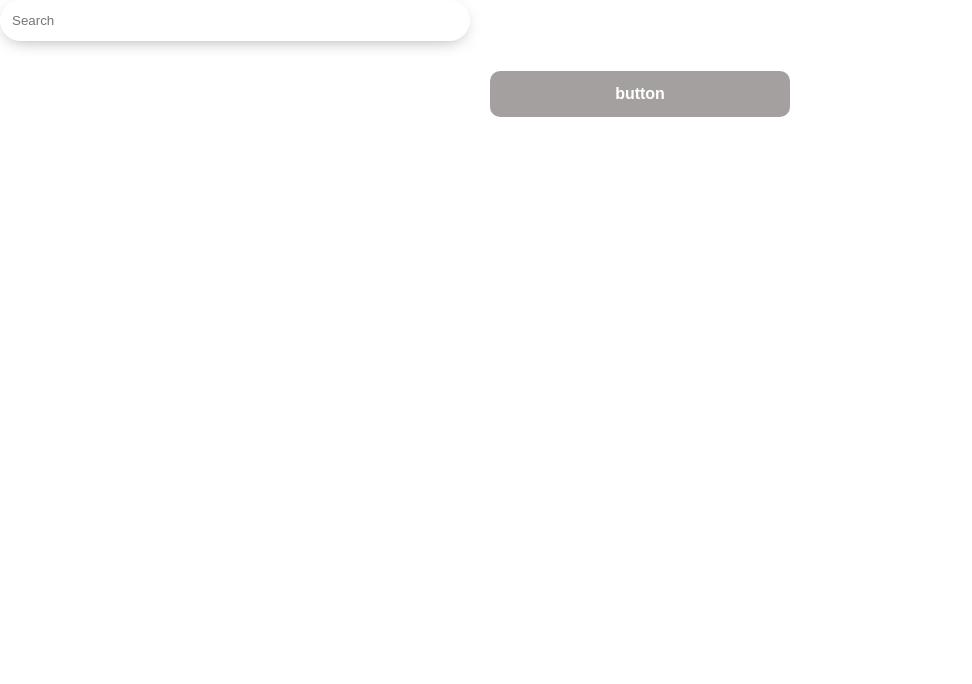
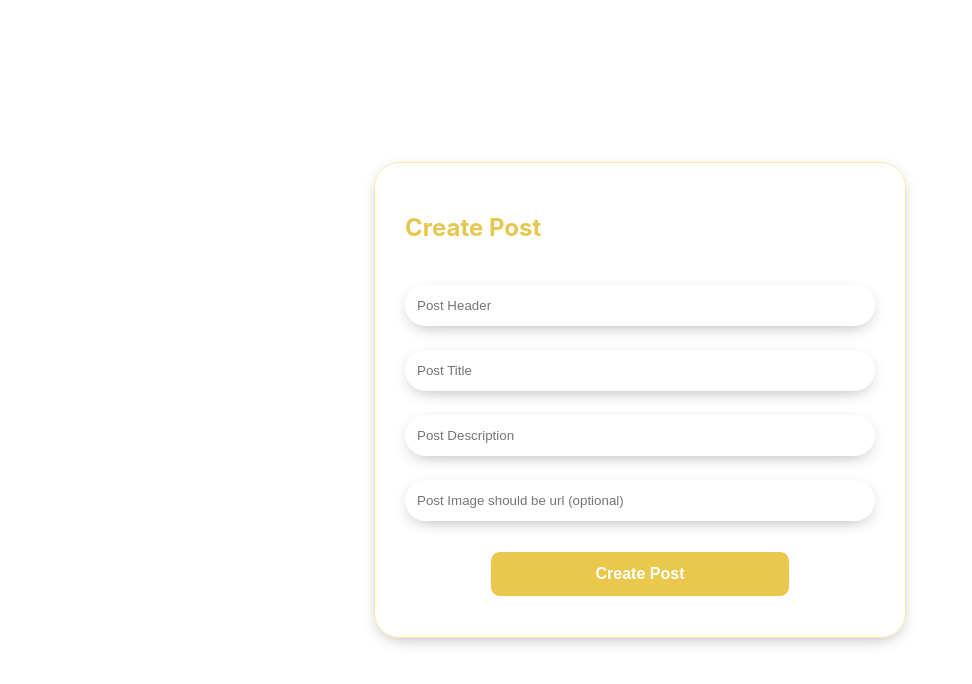
Before and after one commit to MohamedAhmed122/Post-Entrance-test, a React (Create React App) app in the folder frontend/: page / in a window 1280 px wide. Shown: the top 684 px of the page, without its empty margins (0-972 px from the left). Built offline with nearby package versions, Linux system fonts and the light colour scheme.

Commit message:
Create PostForm and Add Validation using Formik and Yup

```diff
--- a/frontend/src/App.js
+++ b/frontend/src/App.js
@@ -1,12 +1,12 @@
 import CustomButton from "./App/common/CustomButton";
 import CustomInput from "./App/common/CustomInput";
 import "./App.css";
+import CreatePost from "./App/components/PostForm";
 
 function App() {
   return (
     <div className="app">
-      <CustomInput placeholder="Search" />
-      <CustomButton disabled title="button" />
+      <CreatePost />
     </div>
   );
 }
--- a/frontend/src/App/common/CustomInput/index.js
+++ b/frontend/src/App/common/CustomInput/index.js
@@ -1,19 +1,13 @@
 import "./styleCustomInput.css";
-
 
 import CancelIcon from "@material-ui/icons/Cancel";
 
 import "./styleCustomInput.css";
 
-export default function CustomInput({ value, onChange, placeholder, icon, onIconClick }) {
+export default function CustomInput({ icon, onIconClick, ...props }) {
   return (
     <div className="custom_input flex_center">
-      <input
-        value={value}
-        onChange={onChange}
-        className="custom_input__input"
-        placeholder={placeholder}
-      />
+      <input className="custom_input__input" {...props} />
       {icon && <CancelIcon style={{ color: "gray" }} onClick={onIconClick} />}
     </div>
   );
--- a/frontend/src/App/common/FormInput/index.js
+++ b/frontend/src/App/common/FormInput/index.js
@@ -3,21 +3,16 @@ import { FormControl } from "@material-ui/core";
 
 import CustomInput from "../CustomInput";
 
-export default function FromInput({ label, placeholder, ...props }) {
+export default function FromInput({ ...props }) {
   const [field, meta] = useField(props);
   return (
-    <FormControl style={{ width: "100%" }} error={meta.touched && !!meta.error}>
-      <CustomInput
-        placeholder={placeholder}
-        {...field}
-        {...props}
-        style={{
-          marginBottom: "0.5rem",
-          padding: 10,
-        }}
-      />
+    <FormControl
+      style={{ width: "100%", marginTop: "1.5rem" }}
+      error={meta.touched && !!meta.error}
+    >
+      <CustomInput {...field} {...props} />
       {meta.error && meta.touched ? (
-        <label style={{ color: "red" }}>{meta.error}</label>
+        <label style={{ color: "red", marginTop: 10 , fontSize: 14,}}>{meta.error}</label>
       ) : null}
     </FormControl>
   );
--- /dev/null
+++ b/frontend/src/App/components/PostForm/index.js
@@ -0,0 +1,46 @@
+import { Formik, Form } from "formik";
+import * as Yup from "yup";
+import FromInput from "../../common/FormInput";
+import CustomButton from "../../common/CustomButton";
+import "./styleform.css";
+
+const validationSchema = Yup.object({
+  header: Yup.string().required().min(10).label("Header"),
+  title: Yup.string().required().min(10).label("Title"),
+  description: Yup.string().required().min(20).label("Description"),
+  image: Yup.string().url(),
+});
+
+export default function CreatePost() {
+  return (
+    <div className="create_post">
+      <div className="card">
+        <h2 className="title">Create Post </h2>
+        <Formik
+          validationSchema={validationSchema}
+          initialValues={{ header: "", title: "", description: "", image: "" }}
+          onSubmit={(values) => {
+            console.log(values);
+          }}
+        >
+          {({ dirty, isSubmitting, isValid }) => (
+            <Form className="flexCol">
+              <FromInput name="header" placeholder="Post Header" />
+              <FromInput name="title" placeholder="Post Title" />
+              <FromInput name="description" placeholder="Post Description" />
+              <FromInput
+                name="image"
+                placeholder="Post Image should be url (optional)"
+              />
+              <CustomButton
+                type="submit"
+                title="Create Post"
+                disabled={!isValid || isSubmitting }
+              />
+            </Form>
+          )}
+        </Formik>
+      </div>
+    </div>
+  );
+}
--- /dev/null
+++ b/frontend/src/App/components/PostForm/styleform.css
@@ -0,0 +1,17 @@
+.create_post {
+  width: 100%;
+  height: 100vh;
+  display: flex;
+  align-items: center;
+  justify-content: center;
+  flex-direction: column;
+}
+
+.card{
+    width: auto;
+    height: auto;
+    padding: 30px;
+    border: 1px solid #fce8a0;
+    border-radius: 25px;
+    box-shadow: 0px 5px 17px -7px rgba(0, 0, 0, 0.4);
+}
--- a/frontend/src/index.css
+++ b/frontend/src/index.css
@@ -1,58 +1,64 @@
 body {
   margin: 0;
-  font-family: -apple-system, BlinkMacSystemFont, 'Segoe UI', 'Roboto', 'Oxygen',
-    'Ubuntu', 'Cantarell', 'Fira Sans', 'Droid Sans', 'Helvetica Neue',
+  font-family: -apple-system, BlinkMacSystemFont, "Segoe UI", "Roboto", "Oxygen",
+    "Ubuntu", "Cantarell", "Fira Sans", "Droid Sans", "Helvetica Neue",
     sans-serif;
   -webkit-font-smoothing: antialiased;
   -moz-osx-font-smoothing: grayscale;
 }
 
 code {
-  font-family: source-code-pro, Menlo, Monaco, Consolas, 'Courier New',
+  font-family: source-code-pro, Menlo, Monaco, Consolas, "Courier New",
     monospace;
 }
-button{
+button {
   font-size: 16px;
   border: none;
   cursor: pointer;
   outline-width: 0;
 }
 
-a{
+a {
   text-decoration: none;
   color: black;
   cursor: pointer;
 }
-.mr_right{
+.mr_right {
   margin-right: 2rem;
 }
-.mr_left{
+.mr_left {
   margin-left: 2rem;
 }
 
-.flex{
+.flex {
   display: flex;
   align-items: center;
 }
-.flex_center{
+.flex_center {
   display: flex;
   align-items: center;
   justify-content: center;
 }
-.flexCol{
+.flexCol {
   display: flex;
   align-items: center;
   justify-content: center;
   flex-direction: column;
 }
-.flex_between{
+.flex_between {
   display: flex;
   align-items: center;
   justify-content: space-between;
 }
 
-.flex_evenly{
+.flex_evenly {
   display: flex;
   align-items: center;
   justify-content: space-evenly;
 }
+
+.title {
+  color: #e7c64f;
+  font-weight: bold;
+  font-size: 24px;
+}
```
Also changed, not shown: 1 other file (tests, documents, lock files or other folders).
